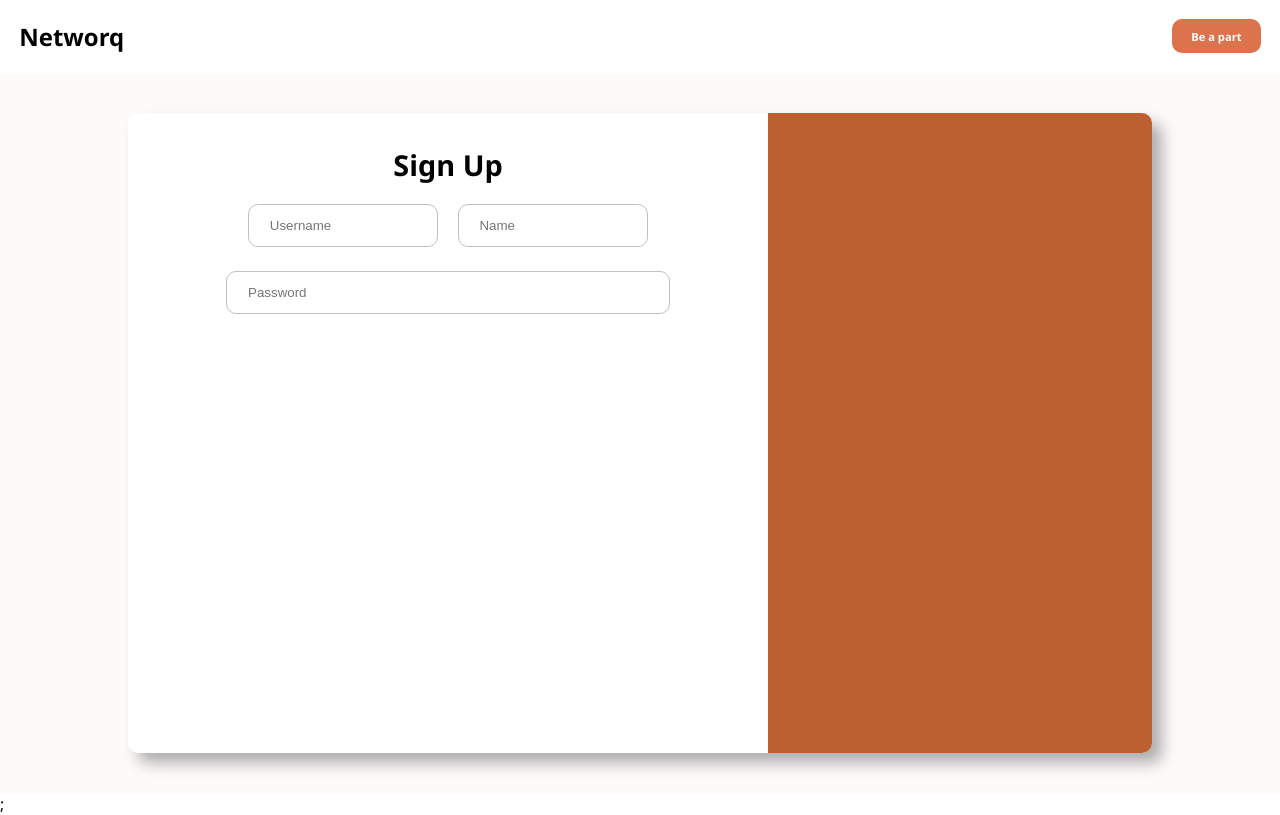
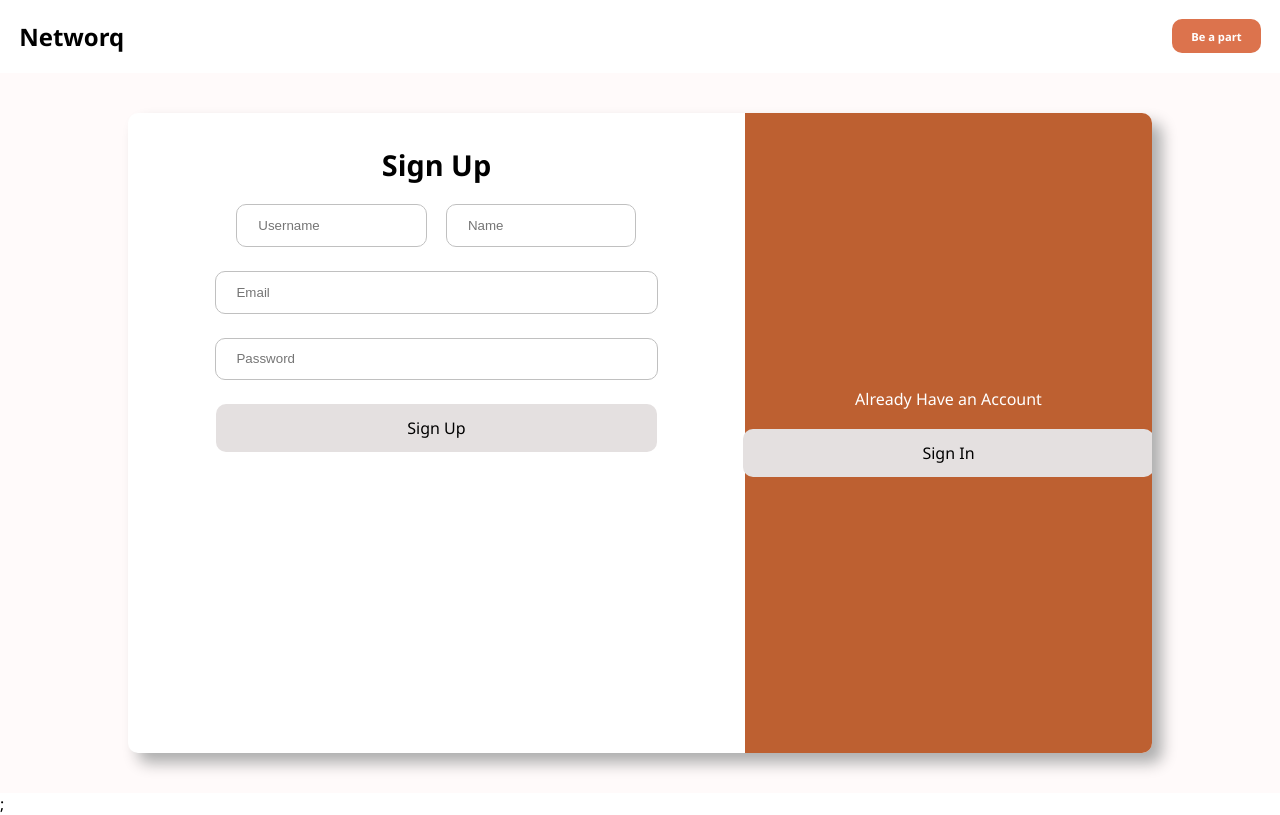
Before and after one commit to derek-aman/socialmedia, a Next.js app in the folder frontend/: page /login in a window 1280 px wide. Built offline with nearby package versions, Linux system fonts and the light colour scheme.

Commit message:
made login page

```diff
--- a/frontend/src/config/index.jsx
+++ b/frontend/src/config/index.jsx
@@ -1,5 +1,5 @@
-
+import axios from "axios"
 
 export const clientServer = axios.create({
-    baseURL: "http:localhost:9090",
-})
+  baseURL: "http://localhost:9090",
+});
--- a/frontend/src/config/redux/action/authAction/index.js
+++ b/frontend/src/config/redux/action/authAction/index.js
@@ -1,3 +1,4 @@
+import { clientServer } from "@/config";
 import { createAsyncThunk } from "@reduxjs/toolkit";
 
 
@@ -29,6 +30,17 @@ export const loginUser = createAsyncThunk(
 export const registerUser = createAsyncThunk(
     "user/register",
     async (user, thunkAPI) => {
+        try{
+            const request = await clientServer.post("/register", {
+                userName: user.userName,
+                password:user.password,
+                email: user.email,
+                name:user.name
 
+            })
+
+        }catch (err){
+            return thunkAPI.rejectWithValue(err.response.data)
+        }
     }
 )
--- a/frontend/src/config/redux/reducer/authReducer/index.js
+++ b/frontend/src/config/redux/reducer/authReducer/index.js
@@ -23,6 +23,9 @@ const authSlice = createSlice({
         reset: () => initialState,
         handleLoginUser: (state) => {
             state.message = "hello"
+        },
+        emptyMessage: (state) => {
+            state.message = ""
         }
     },
     extraReducers:(builder) => {
@@ -52,8 +55,10 @@ const authSlice = createSlice({
             state.isLoading = false;
             state.isError = false;
             state.isSuccess = true;
-            state.loggedIn = true;
-            state.message = "Login is Successfull"
+            state.loggedIn = false;
+            state.message = {
+                message: "Register is Successfull. Please Login"
+            }
         } )
         .addCase(registerUser.rejected, (state, action) => {
             state.isLoading = false;
@@ -64,4 +69,6 @@ const authSlice = createSlice({
     }
 })
 
+export const {reset, emptyMessage} = authSlice.actions
+
 export default authSlice.reducer
--- a/frontend/src/pages/login/index.jsx
+++ b/frontend/src/pages/login/index.jsx
@@ -1,20 +1,49 @@
 import UserLayout from '@/layout/UserLayout'
 import { useRouter } from 'next/router';
 import React, { useEffect , useState } from 'react'
-import { useSelector } from 'react-redux'
+import { useDispatch, useSelector } from 'react-redux'
 import styles from './style.module.css'
+import { loginUser, registerUser } from '@/config/redux/action/authAction';
+import { emptyMessage } from '@/config/redux/reducer/authReducer';
 
 const Login = () => {
 
     const authState = useSelector((state) => state.auth);
     const router = useRouter();
     const [userLoginMethod, setUserLoginMethod] = useState(false);
+    const dispatch = useDispatch();
+    const [email, setEmailAdress] = useState("")
+    const [userName, setUserName] = useState("")
+    const [password, setPassword] = useState("")
+    const [name, setName] = useState("")
+
+
+
+     useEffect(() => {
+    if (authState.loggedIn ) {
+      router.push("/dashboard");
+    }
+  }, [authState.loggedIn ]);
 
     useEffect(() => {
-        if(authState.loggedIn){
-            router.push("/dashboard")
-        }
-    })
+        dispatch(emptyMessage());
+    }, [userLoginMethod]);
+
+    // useEffect(() => {
+    //     if(localStorage.getItem("token")){
+    //         router.push("/dashboard")
+    //     }
+    // },[])
+
+
+    const handleRegister = ()=> {
+        console.log("Registering...");
+        dispatch(registerUser({userName, email, password, name}))
+    }
+    const handleLogin = () => {
+        console.log("Loggin...");
+        dispatch(loginUser({email , password}))
+    }
 
 
   return (
@@ -23,18 +52,39 @@ const Login = () => {
       <div className={styles.cardContainer}>
         <div className={styles.cardContainer_left}>
             <p className={styles.cardLeft_heading}>{userLoginMethod ? "Sign In" : "Sign Up"}</p>
+           <p style={{color: authState.isError ? "red" : "green"}}>{authState.message.message}</p>
             <div className={styles.inputContainers}>
-                <div className={styles.inputRow}>
-                    <input className={styles.inputField} type="text"  placeholder='Username'/>
-                    <input className={styles.inputField} type="text"  placeholder='Name'/>
-                </div>
-                    <input className={styles.inputField} type="text"  placeholder='Password'/>
+                {!userLoginMethod && <div className={styles.inputRow}>
+                    <input onChange={(e) => setUserName(e.target.value)} className={styles.inputField} type="text"  placeholder='Username'/>
+                    <input onChange={(e) => setName(e.target.value)}  className={styles.inputField} type="text"  placeholder='Name'/>
+                </div>}
+                    <input onChange={(e) => setEmailAdress(e.target.value)}  className={styles.inputField} type="text"  placeholder='Email'/>
 
+                    <input onChange={(e) => setPassword(e.target.value)}  className={styles.inputField} type="password"  placeholder='Password'/>
+                    <div onClick={() => {
+                        if(userLoginMethod){
+                                handleLogin();
+                        } else{
+                            handleRegister();
+                        }
+                    }} className={styles.buttonWithOutline}>
+            <p>{userLoginMethod ? "Sign In" : "Sign Up"}</p>
+
+                    </div>
 
             </div>
 
       </div>
       <div className={styles.cardContainer_right}>
+
+
+       {userLoginMethod ? <p>Don't Have an Account</p> : <p>Already Have an Account</p> }
+             <div onClick={() => {
+                            setUserLoginMethod(!userLoginMethod)
+                        }} style={{color: "black", textAlign:"center"}} className={styles.buttonWithOutline}>
+                <p>{userLoginMethod ? "Sign Up" : "Sign In "}</p>
+
+                        </div>
 
       </div>
       </div>
--- a/frontend/src/pages/login/style.module.css
+++ b/frontend/src/pages/login/style.module.css
@@ -57,10 +57,22 @@
 
     }
 
+    .buttonWithOutline{
+        padding: 0.8rem 1.3rem;
+        background: rgb(228, 224, 224);
+        width: 100%;
+        border-radius: 10px;
+        cursor: pointer;
+    }
+
 .cardContainer_right{
     flex: 0.4;
     background: rgb(189, 96, 49);
     display: flex;
     justify-content: center;
     align-items: center;
+    color: white;
+    flex-direction: column;
+    gap: 1.2rem;
+    padding-inline:1.2rem ;
 }
```
Also changed, not shown: frontend/src/pages/dashboard/index.jsx (added, +22 -0 lines), 1 other file (tests, documents, lock files or other folders).
